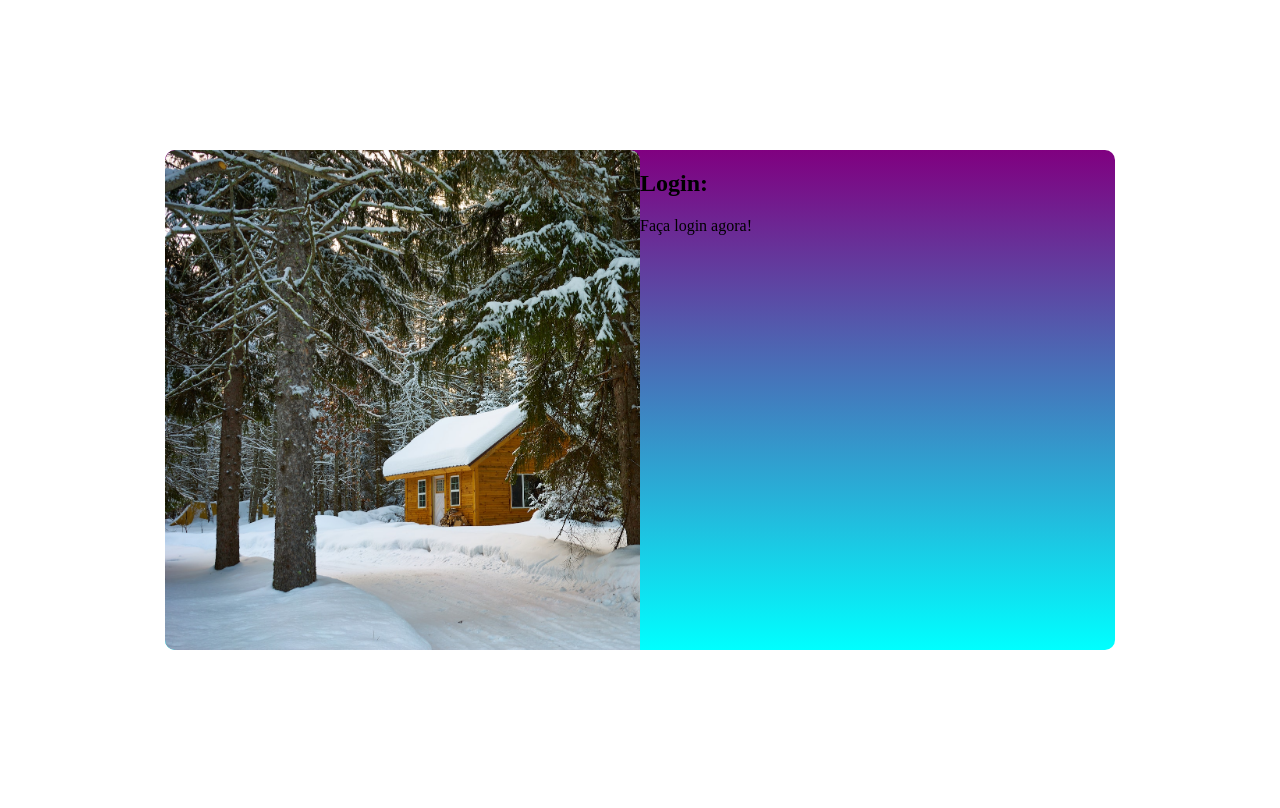
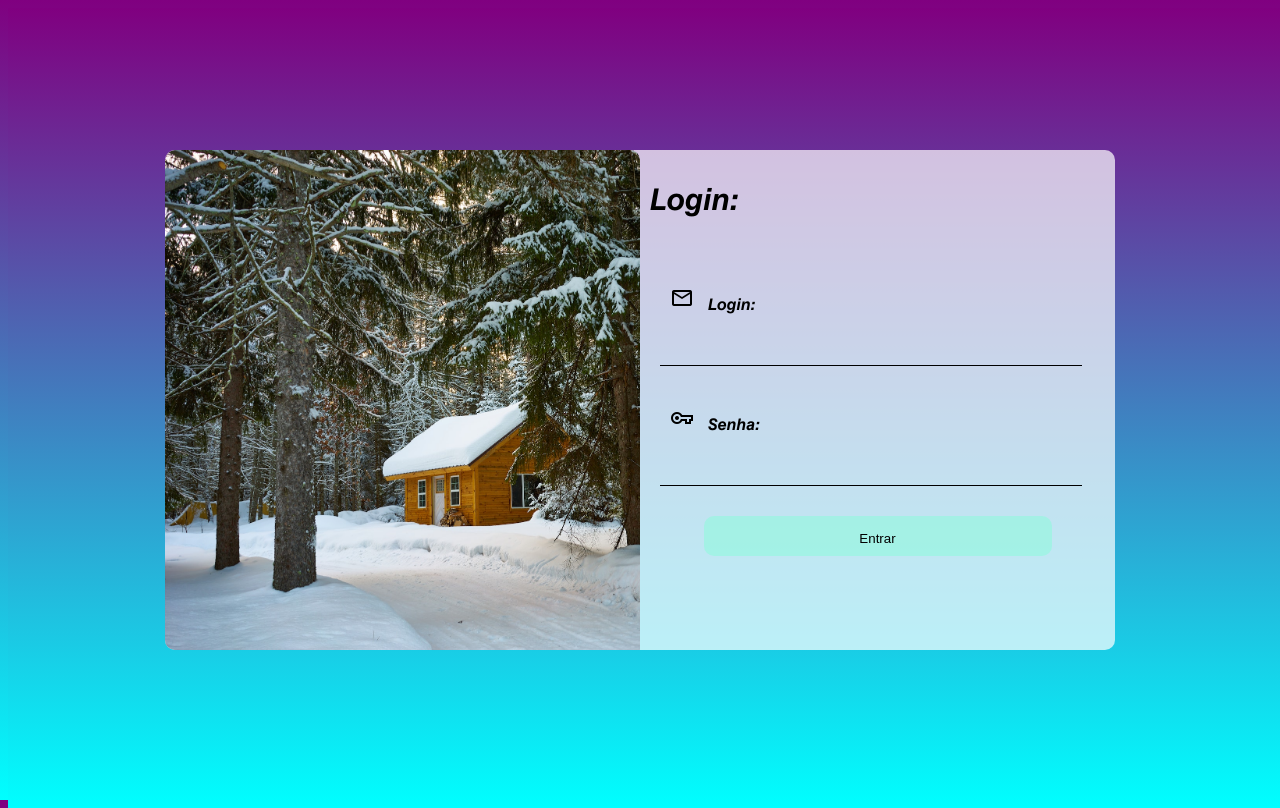
Before and after one commit to flaviodev27/tela-login, a plain HTML site: page index.html in a window 1280 px wide. Drawn offline with nearby package versions, Linux system fonts and the light colour scheme.

Commit message:
quase finalizadp

```diff
--- a/index.html
+++ b/index.html
@@ -7,6 +7,7 @@
     <title>Tela de Login</title>
     <link rel="stylesheet" href="styles/style.css">
     <link rel="stylesheet" href="styles/compatibilidade.css">
+    <link rel="stylesheet" href="https://fonts.googleapis.com/css2?family=Material+Symbols+Outlined:opsz,wght,FILL,GRAD@20..48,100..700,0..1,-50..200" />
 </head>
 <body>
     <main>
@@ -16,11 +17,20 @@
             </div>
             <div id="form">
                 <h1>Login:</h1>
-                <p>
-                    Faça login agora!
-                </p>
-                <form action="login.php" method="post">
-
+                <form action="login.php" method="post" autocomplete="on">
+                    <div class="campo">
+                        <span id="icone" class="material-symbols-outlined">
+                            mail
+                            </span>                        <label for="ilogin">Login:</label>
+                        <input type="email" name="mail" id="imail" autocomplete="email" class="user">
+                    </div>
+                    <div class="campo">
+                        <span id="icone" class="material-symbols-outlined">
+                            vpn_key
+                            </span>                        <label for="isenha">Senha: </label>
+                        <input type="password" name="senha" id="isenha" autocomplete="current-password" class="user">
+                    </div>
+                    <input type="submit" value="Entrar" id="entrar  "Entrar>
                 </form>
             </div>
         </section>
--- a/styles/style.css
+++ b/styles/style.css
@@ -2,7 +2,7 @@
 
 @font-face {
     font-family: Helvetica1;
-    src: url('Fonts/HelveticaLTStd-BoldObl.otf');
+    src: url('../Fonts/HelveticaLTStd-BoldObl.otf');
 }
 
 @font-face {
@@ -20,20 +20,18 @@
     src: url("Fonts/HelveticaWorld-Italic.ttf");
 }
 
-* {
-    padding: 0px;
-    border: 0px;
-}
+
 html, body{
     width: 100vw;
     height: 100vh;
+    background-image: linear-gradient(to top, aqua, purple);
 }
 main {
     width: 100vw;
     height: 100vh;
 }
 section#login {
-    background-image: linear-gradient(to top, aqua, purple);
+    background-color: rgba(255, 255, 255, 0.705);
     width: 250px;
     height: 500px;
     border-radius: 10px;
@@ -54,3 +52,57 @@ section#login div#imagem {
     border-top-right-radius: 10px;
     display: block;
 }
+
+form {
+    padding: 20px;
+}
+
+div#form h1 {
+    padding: 10px;
+    font-size: 30px;
+    font-family: Helvetica1;
+}
+div#form p {
+    padding: 10px;
+    font-size: 20px;
+
+}
+div#form label {
+    padding: 0px;
+    padding-top: 20px;
+    font-family: Helvetica1;
+}
+div#form span {
+    padding: 10px;
+}
+div#form input {
+    padding: 15px;
+}
+.campo {
+    position: relative;
+    padding-bottom: 30px;
+}
+.user {
+    background: none;
+    outline: none;
+    border: none;
+    width: 90%;
+    border-bottom: 1px solid black;
+    letter-spacing: 2px;
+}
+
+
+form input[type =submit] {
+    display: block;
+    width: 80%;
+    background-color: rgba(127, 255, 212, 0.445);
+    height: 40px;
+    border: none;
+    border-radius: 10px;
+    cursor: pointer;
+    margin: auto;
+
+}
+form input[type=submit]:hover {
+    background-color: rgba(0, 255, 255, 0.507);
+}
```
